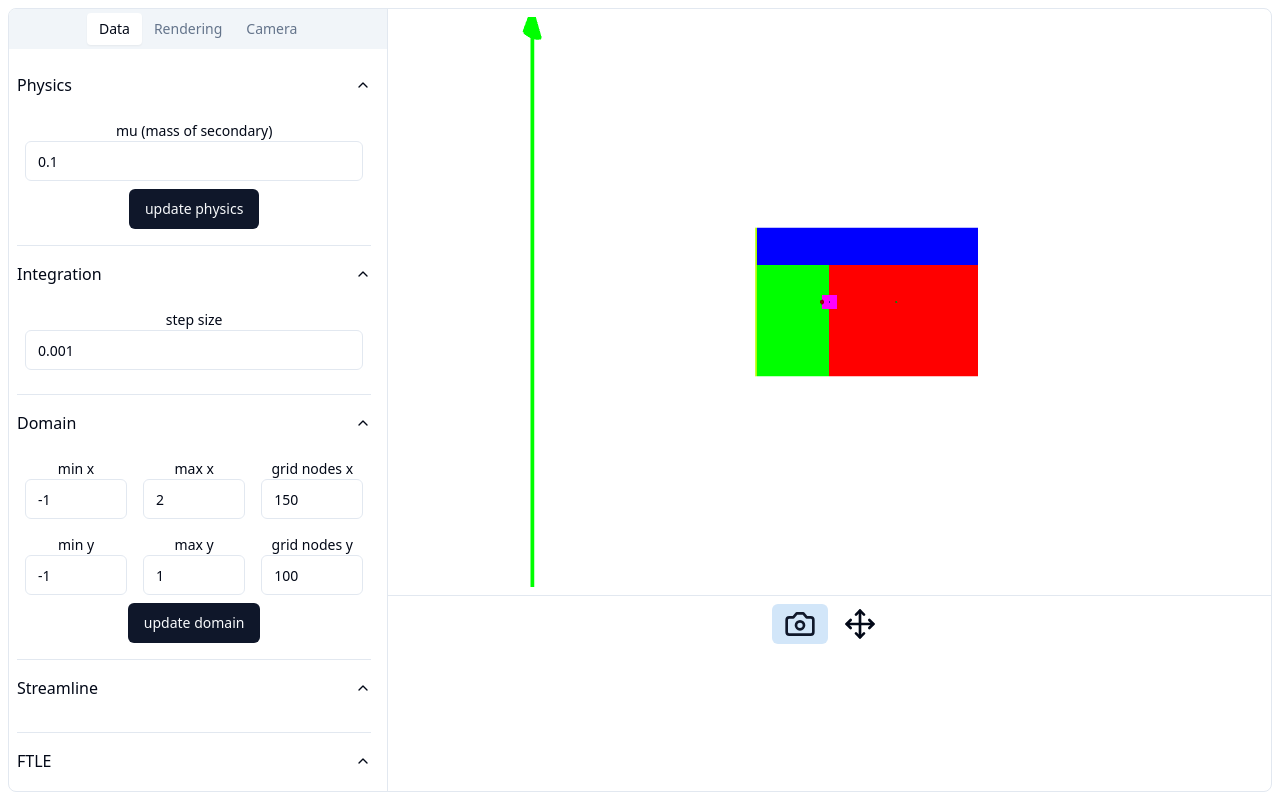
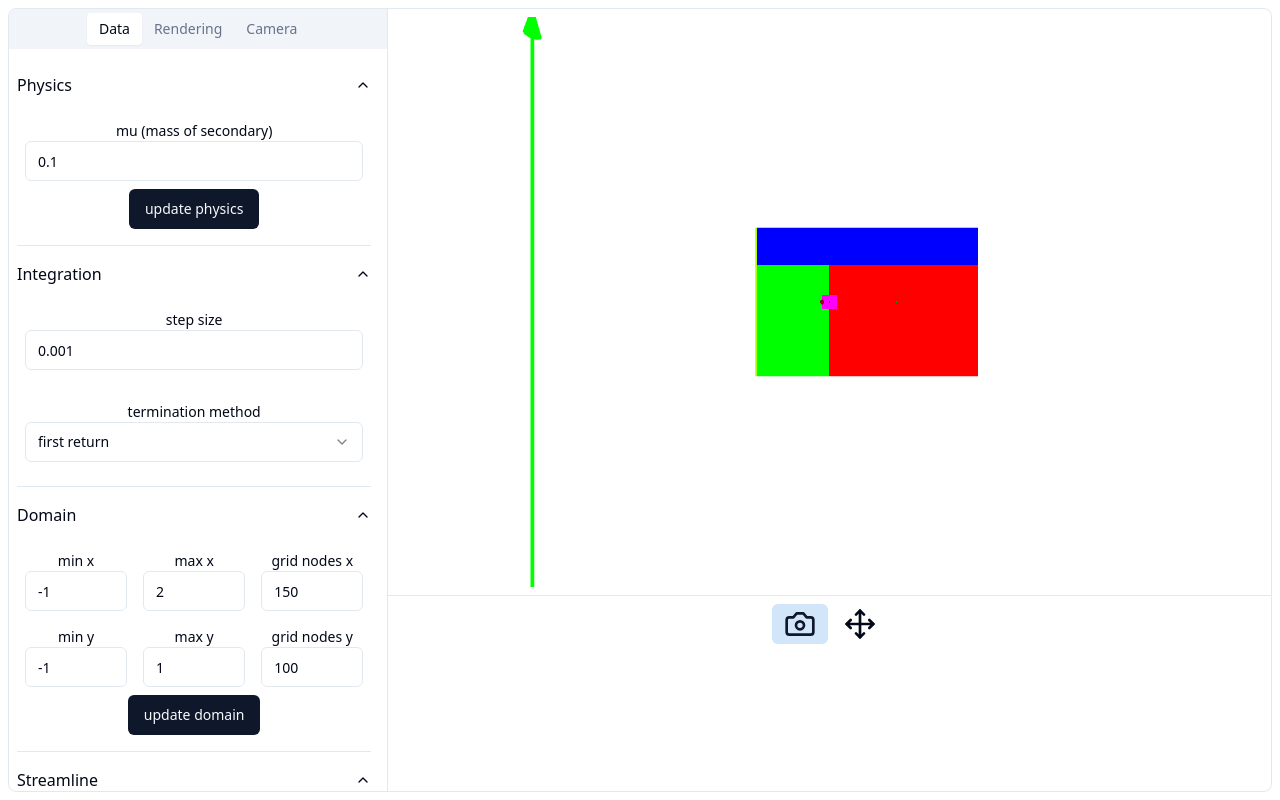
Before and after one commit to christian-lang-git/2024CR3BPReturnMaps, a React (Vite) app: page / in a window 1280 px wide. Built offline with nearby package versions, Linux system fonts and the light colour scheme.

Commit message:
added a select but PROBLEM: breaks layout when clicked

```diff
--- a/package.json
+++ b/package.json
@@ -13,6 +13,7 @@
     "@radix-ui/react-accordion": "^1.1.2",
     "@radix-ui/react-label": "^2.0.2",
     "@radix-ui/react-scroll-area": "^1.0.5",
+    "@radix-ui/react-select": "^2.0.0",
     "@radix-ui/react-slot": "^1.0.2",
     "@radix-ui/react-tabs": "^1.0.4",
     "@radix-ui/react-toggle": "^1.0.3",
--- /dev/null
+++ b/src/components/ui/select.jsx
@@ -0,0 +1,122 @@
+"use client"
+
+import * as React from "react"
+import * as SelectPrimitive from "@radix-ui/react-select"
+import { Check, ChevronDown, ChevronUp } from "lucide-react"
+
+import { cn } from "@/lib/utils"
+
+const Select = SelectPrimitive.Root
+
+const SelectGroup = SelectPrimitive.Group
+
+const SelectValue = SelectPrimitive.Value
+
+const SelectTrigger = React.forwardRef(({ className, children, ...props }, ref) => (
+  <SelectPrimitive.Trigger
+    ref={ref}
+    className={cn(
+      "flex h-10 w-full items-center justify-between rounded-md border border-input bg-background px-3 py-2 text-sm ring-offset-background placeholder:text-muted-foreground focus:outline-none focus:ring-2 focus:ring-ring focus:ring-offset-2 disabled:cursor-not-allowed disabled:opacity-50 [&>span]:line-clamp-1",
+      className
+    )}
+    {...props}>
+    {children}
+    <SelectPrimitive.Icon asChild>
+      <ChevronDown className="h-4 w-4 opacity-50" />
+    </SelectPrimitive.Icon>
+  </SelectPrimitive.Trigger>
+))
+SelectTrigger.displayName = SelectPrimitive.Trigger.displayName
+
+const SelectScrollUpButton = React.forwardRef(({ className, ...props }, ref) => (
+  <SelectPrimitive.ScrollUpButton
+    ref={ref}
+    className={cn("flex cursor-default items-center justify-center py-1", className)}
+    {...props}>
+    <ChevronUp className="h-4 w-4" />
+  </SelectPrimitive.ScrollUpButton>
+))
+SelectScrollUpButton.displayName = SelectPrimitive.ScrollUpButton.displayName
+
+const SelectScrollDownButton = React.forwardRef(({ className, ...props }, ref) => (
+  <SelectPrimitive.ScrollDownButton
+    ref={ref}
+    className={cn("flex cursor-default items-center justify-center py-1", className)}
+    {...props}>
+    <ChevronDown className="h-4 w-4" />
+  </SelectPrimitive.ScrollDownButton>
+))
+SelectScrollDownButton.displayName =
+  SelectPrimitive.ScrollDownButton.displayName
+
+const SelectContent = React.forwardRef(({ className, children, position = "popper", ...props }, ref) => (
+  <SelectPrimitive.Portal>
+    <SelectPrimitive.Content
+      ref={ref}
+      className={cn(
+        "relative z-50 max-h-96 min-w-[8rem] overflow-hidden rounded-md border bg-popover text-popover-foreground shadow-md data-[state=open]:animate-in data-[state=closed]:animate-out data-[state=closed]:fade-out-0 data-[state=open]:fade-in-0 data-[state=closed]:zoom-out-95 data-[state=open]:zoom-in-95 data-[side=bottom]:slide-in-from-top-2 data-[side=left]:slide-in-from-right-2 data-[side=right]:slide-in-from-left-2 data-[side=top]:slide-in-from-bottom-2",
+        position === "popper" &&
+          "data-[side=bottom]:translate-y-1 data-[side=left]:-translate-x-1 data-[side=right]:translate-x-1 data-[side=top]:-translate-y-1",
+        className
+      )}
+      position={position}
+      {...props}>
+      <SelectScrollUpButton />
+      <SelectPrimitive.Viewport
+        className={cn("p-1", position === "popper" &&
+          "h-[var(--radix-select-trigger-height)] w-full min-w-[var(--radix-select-trigger-width)]")}>
+        {children}
+      </SelectPrimitive.Viewport>
+      <SelectScrollDownButton />
+    </SelectPrimitive.Content>
+  </SelectPrimitive.Portal>
+))
+SelectContent.displayName = SelectPrimitive.Content.displayName
+
+const SelectLabel = React.forwardRef(({ className, ...props }, ref) => (
+  <SelectPrimitive.Label
+    ref={ref}
+    className={cn("py-1.5 pl-8 pr-2 text-sm font-semibold", className)}
+    {...props} />
+))
+SelectLabel.displayName = SelectPrimitive.Label.displayName
+
+const SelectItem = React.forwardRef(({ className, children, ...props }, ref) => (
+  <SelectPrimitive.Item
+    ref={ref}
+    className={cn(
+      "relative flex w-full cursor-default select-none items-center rounded-sm py-1.5 pl-8 pr-2 text-sm outline-none focus:bg-accent focus:text-accent-foreground data-[disabled]:pointer-events-none data-[disabled]:opacity-50",
+      className
+    )}
+    {...props}>
+    <span className="absolute left-2 flex h-3.5 w-3.5 items-center justify-center">
+      <SelectPrimitive.ItemIndicator>
+        <Check className="h-4 w-4" />
+      </SelectPrimitive.ItemIndicator>
+    </span>
+
+    <SelectPrimitive.ItemText>{children}</SelectPrimitive.ItemText>
+  </SelectPrimitive.Item>
+))
+SelectItem.displayName = SelectPrimitive.Item.displayName
+
+const SelectSeparator = React.forwardRef(({ className, ...props }, ref) => (
+  <SelectPrimitive.Separator
+    ref={ref}
+    className={cn("-mx-1 my-1 h-px bg-muted", className)}
+    {...props} />
+))
+SelectSeparator.displayName = SelectPrimitive.Separator.displayName
+
+export {
+  Select,
+  SelectGroup,
+  SelectValue,
+  SelectTrigger,
+  SelectContent,
+  SelectLabel,
+  SelectItem,
+  SelectSeparator,
+  SelectScrollUpButton,
+  SelectScrollDownButton,
+}
--- a/src/components/uicustom/AppContext.jsx
+++ b/src/components/uicustom/AppContext.jsx
@@ -7,6 +7,7 @@
     const [uiState, setUiState] = useState({
         UI_STATE_DATA_PHYSICS_MU: "0.1",
         UI_STATE_DATA_INTEGRATION_STEP_SIZE: "0.001",
+        UI_STATE_DATA_INTEGRATION_TERMINATION_METHOD: "first",
         UI_STATE_DATA_DOMAIN_MIN_X: "-1",
         UI_STATE_DATA_DOMAIN_MAX_X: "2",
         UI_STATE_DATA_DOMAIN_PIXELS_X: "150",
--- /dev/null
+++ b/src/components/uicustom/labeledSelect.jsx
@@ -0,0 +1,50 @@
+import React, { Component } from "react";
+import {
+    Select,
+    SelectContent,
+    SelectItem,
+    SelectTrigger,
+    SelectValue,
+} from "@/components/ui/select"
+import { Label } from "@/components/ui/label"
+import { AppContext } from "@/components/uicustom/AppContext"
+
+class LabeledSelect extends Component {
+
+    static contextType = AppContext;
+    handleChange = (newValue) => {
+        const { setUiState } = this.context;
+        setUiState({ ["UI_STATE_DATA_INTEGRATION_TERMINATION_METHOD"]: newValue });
+    };
+
+    render() {
+
+        const { name, labelText } = this.props;
+        const { uiState } = this.context;
+        const value = uiState[name];
+
+
+        return (
+            <div className="w-full p-2">
+                <Label className="w-50">{labelText}
+                    <Select
+                        name={name}
+                        value={value}
+                        onValueChange={this.handleChange}>
+                        <SelectTrigger >
+                            <SelectValue placeholder="Theme" />
+                        </SelectTrigger>
+                        <SelectContent>
+                            <SelectItem value="first">first return</SelectItem>
+                            <SelectItem value="second">second return</SelectItem>
+                            <SelectItem value="time">advection time</SelectItem>
+                        </SelectContent>
+                    </Select>
+                </Label>
+            </div>
+        )
+    }
+
+}
+
+export default LabeledSelect
--- a/src/components/uicustom/tab_data.jsx
+++ b/src/components/uicustom/tab_data.jsx
@@ -11,7 +11,15 @@
 import Emitter from "@/components/utility/emitter";
 import * as Constants from "@/components/utility/constants";
 import LabeledField from "@/components/uicustom/labeledfield";
+import LabeledSelect from "@/components/uicustom/labeledSelect";
 import { Input } from "@/components/ui/input"
+import {
+    Select,
+    SelectContent,
+    SelectItem,
+    SelectTrigger,
+    SelectValue,
+  } from "@/components/ui/select"
 
 class TabData extends Component {
 
@@ -56,6 +64,12 @@
                                     <LabeledField
                                         name="UI_STATE_DATA_INTEGRATION_STEP_SIZE"
                                         labelText={"step size"}
+                                    />
+                                </AccordionContent>
+                                <AccordionContent>
+                                    <LabeledSelect
+                                        name="UI_STATE_DATA_INTEGRATION_TERMINATION_METHOD"
+                                        labelText={"termination method"}
                                     />
                                 </AccordionContent>
                             </AccordionItem>
```
Also changed, not shown: 1 other file (tests, documents, lock files or other folders).
